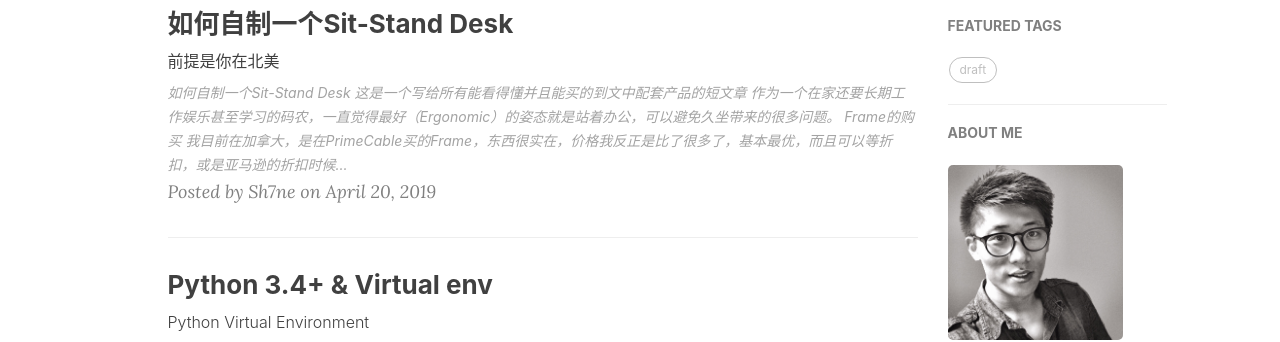
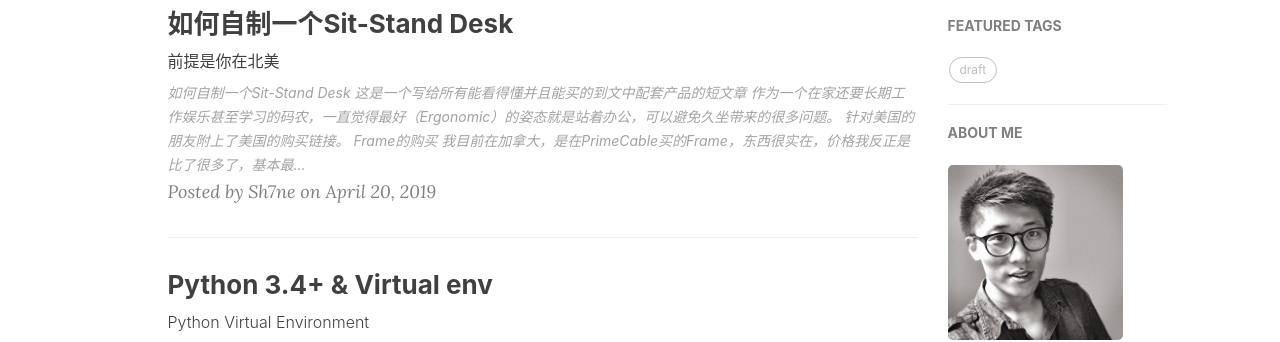
Before and after one commit to Xixiong-Guo/Xixiong-Guo.github.io, a Jekyll site: the page built from index.html, in a window 1280 px wide. Shown: the part 461-803 px from the top of the page. Built offline with Jekyll 4.4.1, drawn with Linux system fonts in a browser that asks for light colours; nearby versions of some CDN libraries; the list of posts is cut into pages by our own code; comment, search, counter and statistics services are not loaded.

Commit message:
add statement for us reader

```diff
--- a/_posts/2019-04-21-SitStandDesk.md
+++ b/_posts/2019-04-21-SitStandDesk.md
@@ -16,6 +16,8 @@ tags:  draft DIY
 
 作为一个在家还要长期工作娱乐甚至学习的码农，一直觉得最好（Ergonomic）的姿态就是站着办公，可以避免久坐带来的很多问题。
 
+针对美国的朋友附上了美国的购买链接。
+
 # Frame的购买
 
 我目前在加拿大，是在PrimeCable买的Frame，东西很实在，价格我反正是比了很多了，基本最优，而且可以等折扣，或是亚马逊的折扣时候再买。
@@ -25,6 +27,8 @@ tags:  draft DIY
 这家做的这个Frame的电控系统挺好的，三档记忆，站/坐/躺着 三档可以一键切换，而且电机噪音不大。
 
 链接如下，有白色黑色两种好几代好几种产品供君选择，主要看的还是尺寸和承重，都合适没必要买最贵的。
+
+注意PrimeCable目前不往US Shipping，还请右转美亚。
 
 **CA** [Sit-Stand Single-Motor Height Adjustable ADR Desk Frame](https://www.primecables.ca/p-357587-cab-et101-bk-electric-sit-to-stand-adjustable-desk-riser-frame-table-top-not-included-black-primecables#sku372428)
 
```
